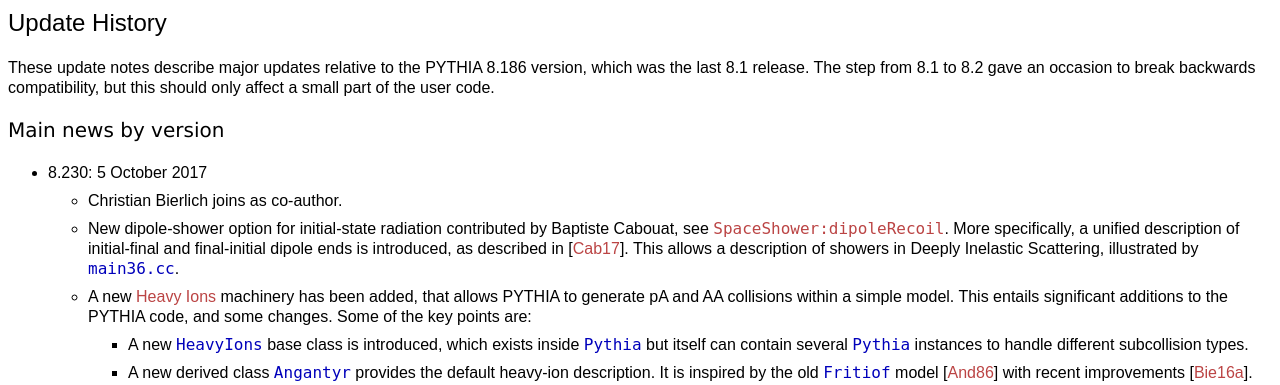
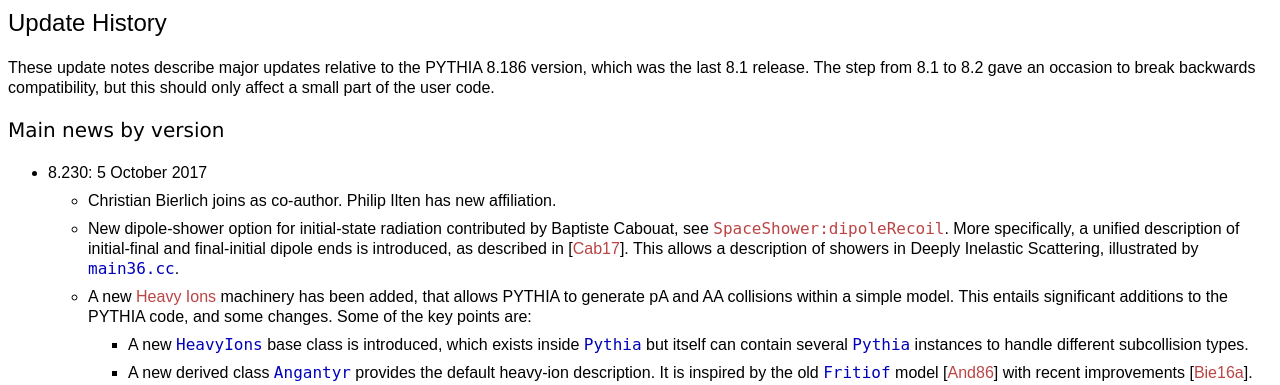
Before and after one commit to smrenna/sm-dev-git, a PHP site: page /UpdateHistory.php?filepath=1 in a window 1280 px wide. Shown: the top 385 px of the page. Run offline with PHP 8.4, Linux system fonts and the light colour scheme; data that the repository does not hold is empty.

Commit message:
formal changes
git-svn-id: svn+ssh://svn.hepforge.org/hepforge/svn/pythia8/pythia82/branches/sm-dev@797 ffdf98f5-c1f1-482d-8be8-39a3f79b3492

```diff
--- a/share/Pythia8/htmldoc/Frontpage.html
+++ b/share/Pythia8/htmldoc/Frontpage.html
@@ -86,8 +86,8 @@ e-mail: ilkka.helenius@uni-tuebingen.de
 
 <p/>
 <b>Philip Ilten</b><br/>
-Massachusetts Institute of Technology,
-77 Massachusetts Ave, Cambridge, MA 02139, USA<br/>
+School of Physics and Astronomy, University of Birmingham,
+Birmingham, B152 2TT, UK<br/>
 e-mail: philten@cern.ch
 
 <p/>
--- a/share/Pythia8/htmldoc/UpdateHistory.html
+++ b/share/Pythia8/htmldoc/UpdateHistory.html
@@ -20,7 +20,8 @@ but this should only affect a small part of the user code.
 <li>8.230: 5 October 2017
 <ul>
 
-<li>Christian Bierlich joins as co-author.</li>
+<li>Christian Bierlich joins as co-author. Philip Ilten has new
+affiliation.</li>
 
 <li>New dipole-shower option for initial-state radiation
 contributed by Baptiste Cabouat, see
--- a/share/Pythia8/phpdoc/Frontpage.php
+++ b/share/Pythia8/phpdoc/Frontpage.php
@@ -107,8 +107,8 @@ e-mail: ilkka.helenius@uni-tuebingen.de
 
 <p/>
 <b>Philip Ilten</b><br/>
-Massachusetts Institute of Technology,
-77 Massachusetts Ave, Cambridge, MA 02139, USA<br/>
+School of Physics and Astronomy, University of Birmingham,
+Birmingham, B152 2TT, UK<br/>
 e-mail: philten@cern.ch
 
 <p/>
--- a/share/Pythia8/phpdoc/UpdateHistory.php
+++ b/share/Pythia8/phpdoc/UpdateHistory.php
@@ -41,7 +41,8 @@ but this should only affect a small part of the user code.
 <li>8.230: 5 October 2017
 <ul>
 
-<li>Christian Bierlich joins as co-author.</li>
+<li>Christian Bierlich joins as co-author. Philip Ilten has new
+affiliation.</li>
 
 <li>New dipole-shower option for initial-state radiation
 contributed by Baptiste Cabouat, see
--- a/share/Pythia8/xmldoc/Frontpage.xml
+++ b/share/Pythia8/xmldoc/Frontpage.xml
@@ -80,8 +80,8 @@ e-mail: ilkka.helenius@uni-tuebingen.de
 
 <p/>
 <b>Philip Ilten</b><br/>
-Massachusetts Institute of Technology,
-77 Massachusetts Ave, Cambridge, MA 02139, USA<br/>
+School of Physics and Astronomy, University of Birmingham,
+Birmingham, B152 2TT, UK<br/>
 e-mail: philten@cern.ch
 
 <p/>
--- a/share/Pythia8/xmldoc/UpdateHistory.xml
+++ b/share/Pythia8/xmldoc/UpdateHistory.xml
@@ -14,7 +14,8 @@ but this should only affect a small part of the user code.
 <li>8.230: 5 October 2017
 <ul>
 
-<li>Christian Bierlich joins as co-author.</li>
+<li>Christian Bierlich joins as co-author. Philip Ilten has new
+affiliation.</li>
 
 <li>New dipole-shower option for initial-state radiation
 contributed by Baptiste Cabouat, see
```
Also changed, not shown: share/Pythia8/htmldoc/Bibliography.html (+4 -3 lines), share/Pythia8/phpdoc/Bibliography.php (+4 -3 lines), share/Pythia8/xmldoc/Bibliography.xml (+4 -3 lines), 9 other files.
